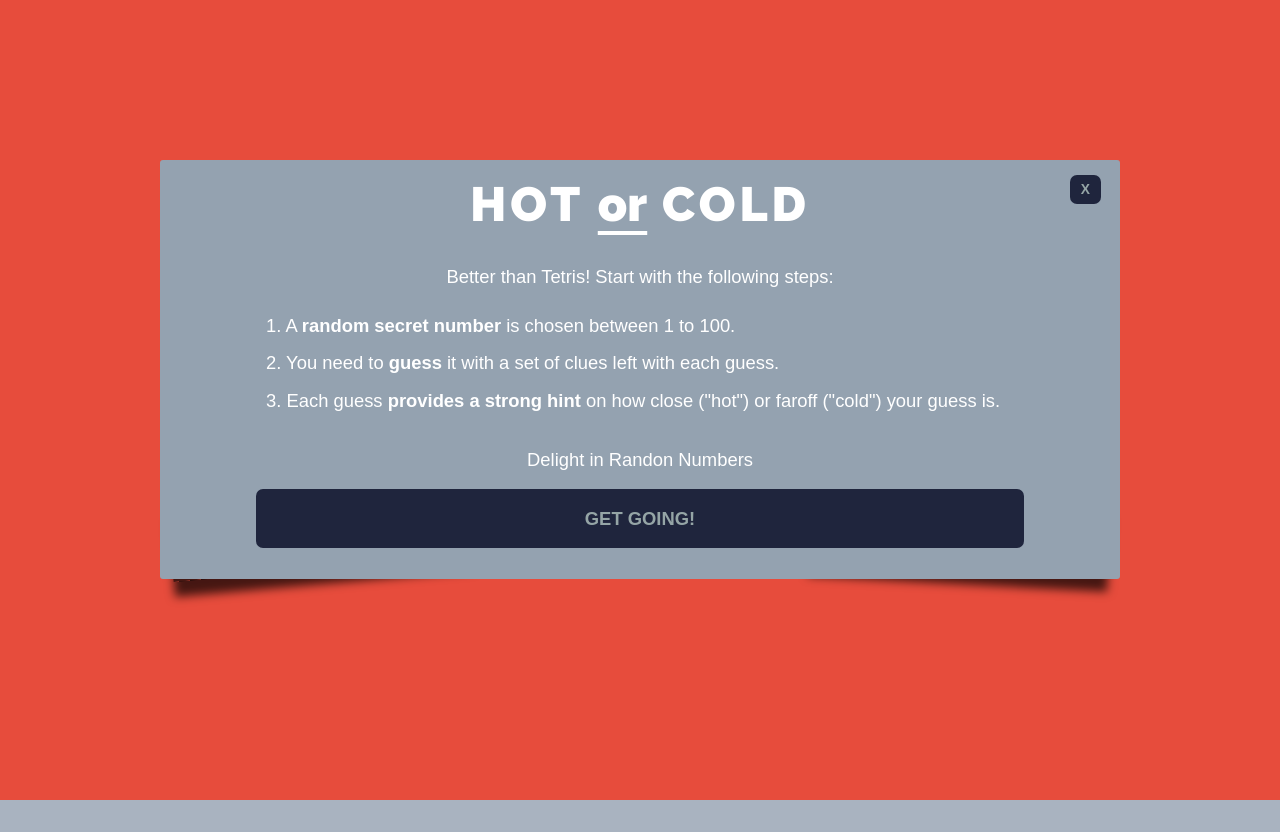
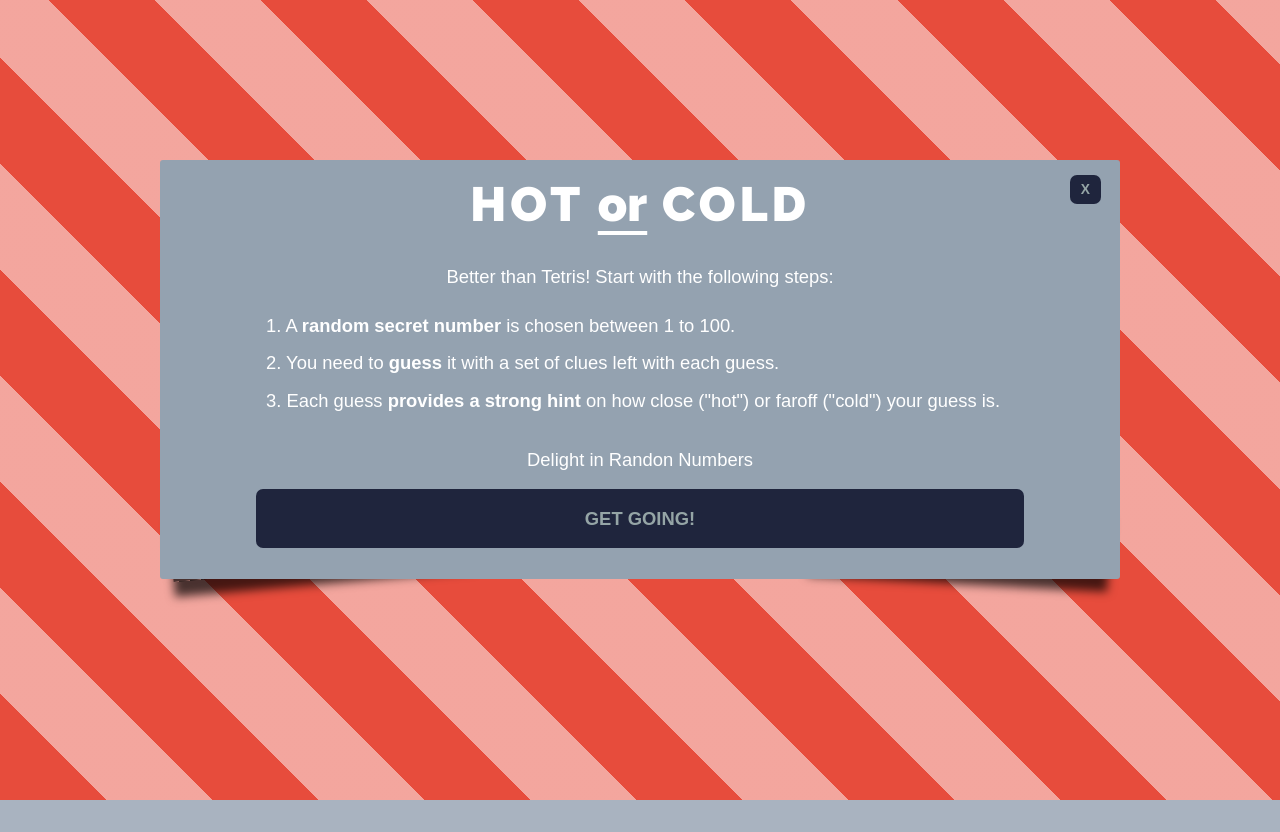
Before and after one commit to curvgrl5000/hot_cold, a React app: page / in a window 1280 px wide. Both pictures are taken after a click on the button "FAQS". Built offline with nearby package versions, Linux system fonts and the light colour scheme; a web font is replaced by a local one.

Commit message:
adding some flare

```diff
--- a/src/index.css
+++ b/src/index.css
@@ -235,6 +235,8 @@
     left: 0;
     margin: 0;
     z-index: 1000;
+    background-color: #e74c3c;
+    background-image: repeating-linear-gradient(45deg, transparent, transparent 75px, rgba(255, 255, 255, 0.5) 75px, rgba(255, 255, 255, 0.5) 150px);
 }
 
 .content {
```
